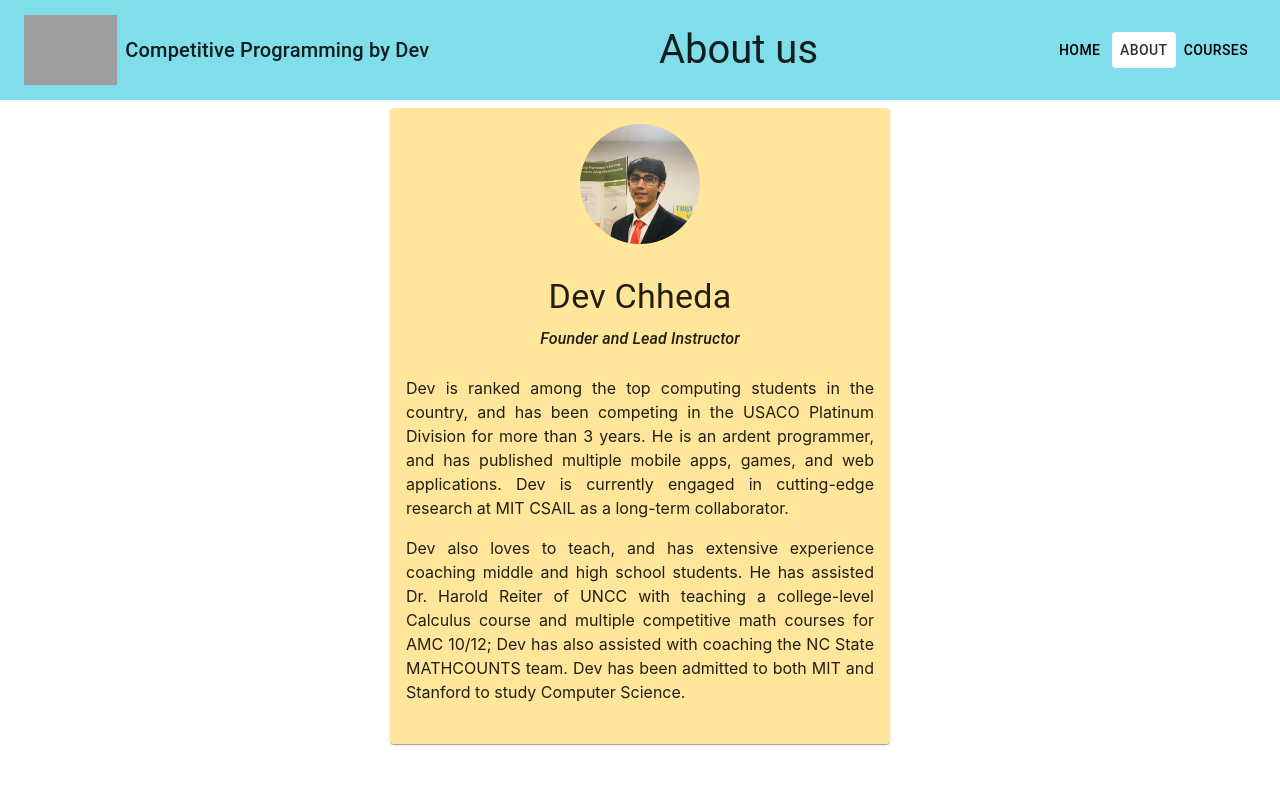
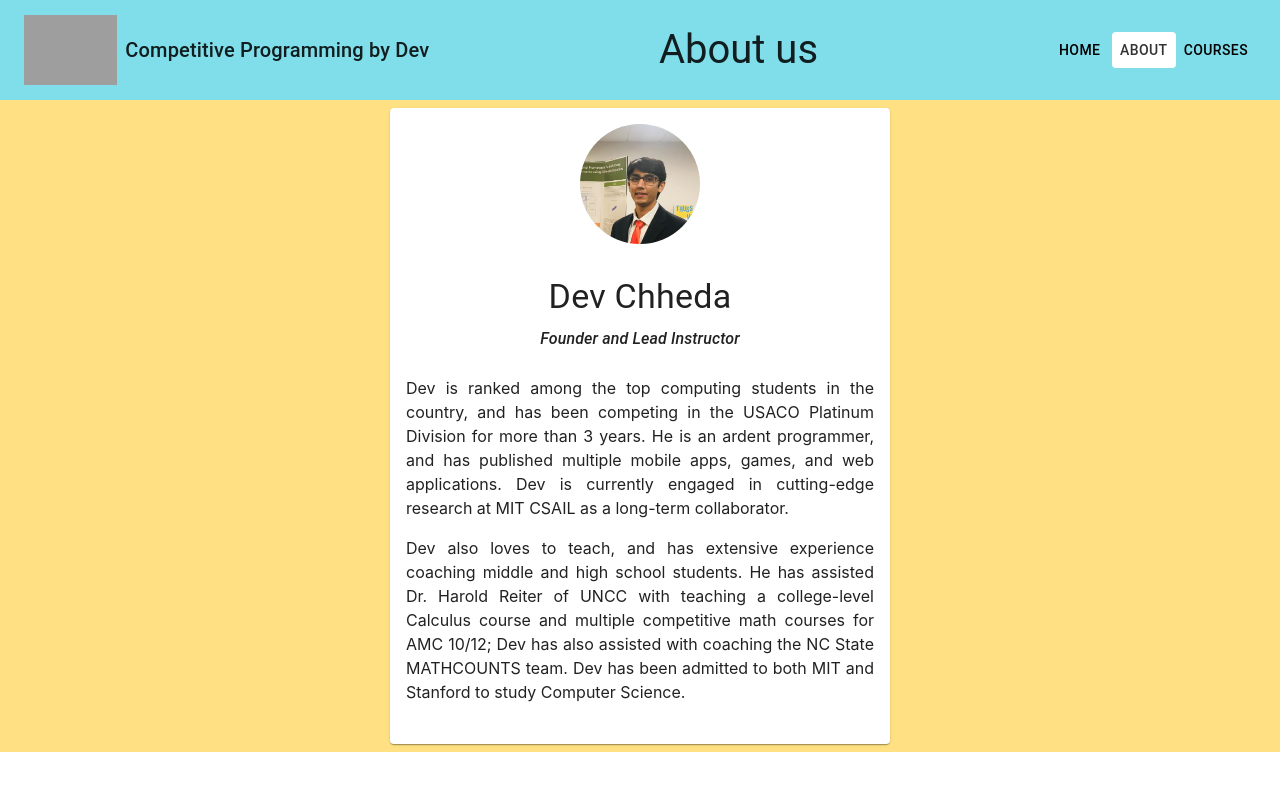
Before and after one commit to vedadehhc/competitive-programming, a React (Create React App) app: page /#/about in a window 1280 px wide. Shown: the top 790 px of the page. Built offline with nearby package versions, Linux system fonts and the light colour scheme; grey boxes are pictures that could not be loaded.

Commit message:
added support for changing background color for each page

```diff
--- a/src/App.js
+++ b/src/App.js
@@ -21,8 +21,8 @@ class App extends Component {
       <ThemeProvider theme={theme}>
         <Router basename="/">
           <Switch>
-            <PublicRoute exact path="/" title="Home" menu="/" component={Home} />
-            <PublicRoute exact path="/about" menu="/about" title ="About us" component={About} />
+            <PublicRoute exact path="/" title="Home" menu="/" component={Home}/>
+            <PublicRoute exact path="/about" menu="/about" title ="About us" component={About} backgroundColor={theme.palette.secondary.main}/>
             <PublicRoute exact path="/courses" menu="/courses" title ="Courses" component={About} />
             <Route render={() => <Redirect to="/" />}/>
           </Switch>
--- a/src/components/About.jsx
+++ b/src/components/About.jsx
@@ -13,7 +13,7 @@ const useStyles = makeStyles((theme) => ({
   },
   profileCard: {
     width: 500,
-    backgroundColor: theme.palette.secondary.light,
+    backgroundColor: '#fff',// theme.palette.secondary.light,
   },
   profileAvatar: {
     width: 120,
--- a/src/components/PublicRoute.jsx
+++ b/src/components/PublicRoute.jsx
@@ -10,7 +10,7 @@ const useStyles = makeStyles((theme) => ({
   },
 }));
 
-export default function PublicRoute({component: Component, title, menu, ...rest}) {
+export default function PublicRoute({component: Component, title, menu, backgroundColor, ...rest}) {
   const classes = useStyles();
 
   return (
@@ -19,7 +19,7 @@ export default function PublicRoute({component: Component, title, menu, ...rest}
       render={props =>
         <div className={classes.root}>
           <Navigation title={title} menu={menu}/>
-          <main className={classes.content}>
+          <main className={classes.content} style={{backgroundColor: backgroundColor || '#fff'}}>
             <Component {...props}/>
           </main>
         </div>
```
